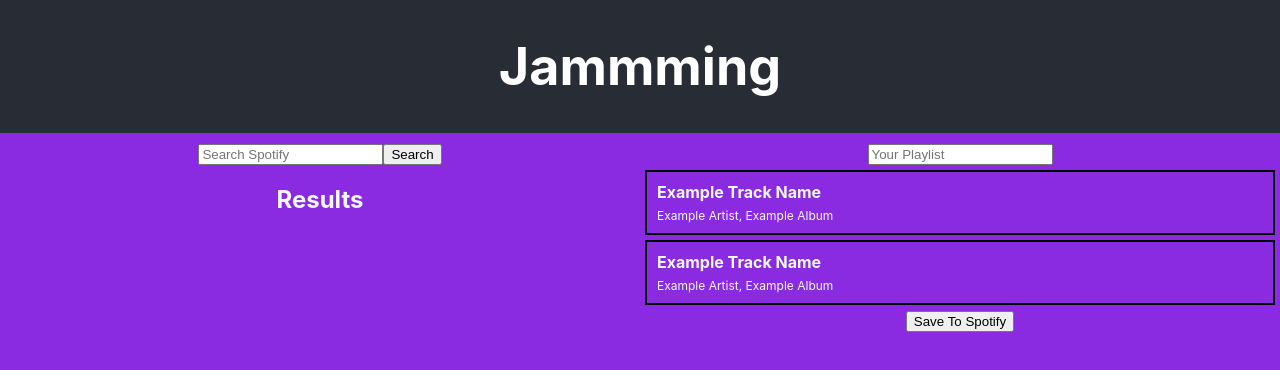
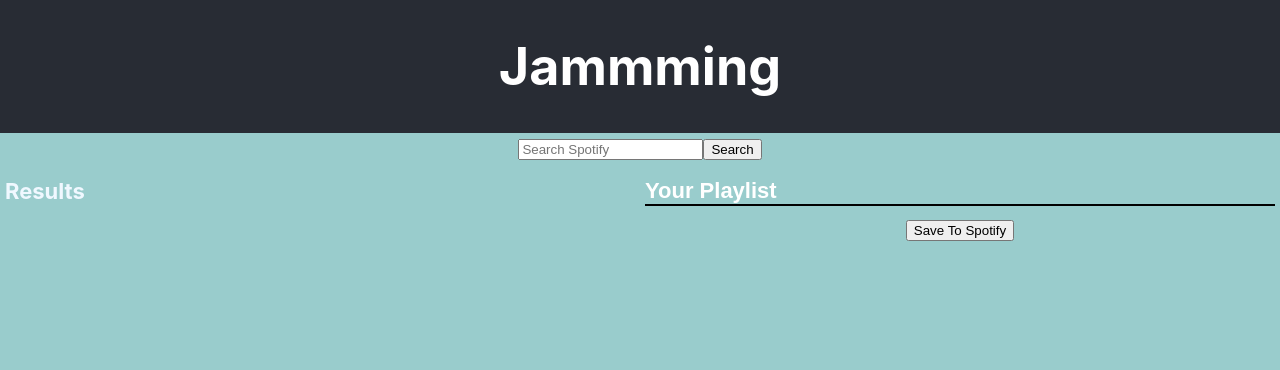
Before and after one commit to kelseymorsebrown/jammming, a React (Create React App) app: page / in a window 1280 px wide. Shown: the top 370 px of the page. Built offline with nearby package versions, Linux system fonts and the light colour scheme.

Commit message:
Implement playlist component and other styling updates

```diff
--- a/src/components/App/App.module.css
+++ b/src/components/App/App.module.css
@@ -2,13 +2,14 @@
   text-align: center;
   display: flex;
   flex-direction: column;
-  background-color: blueviolet;
+  background-color: rgb(153 204 204);
   height: 100%;
 }
 
 .header {
   background-color: #282c34;
   display: flex;
+  flex-direction: column;
   align-items: center;
   justify-content: center;
   font-size: calc(10px + 2vmin);
--- a/src/components/App/App.tsx
+++ b/src/components/App/App.tsx
@@ -1,4 +1,4 @@
-import React, {useState} from 'react';
+import React, { useState } from 'react';
 import styles from './App.module.css';
 import SearchBar from '../SearchBar/SearchBar';
 import SearchResults from '../SearchResults/SearchResults';
@@ -9,37 +9,29 @@ import Playlist from '../Playlist/Playlist';
 import { TrackData } from '../types'
 
 
-const mockTrack = {
+const mockTrack: TrackData = {
   "album": {
-    "href": "string",
     "id": "2up3OPMp9Tb4dAKM2erWXQ",
     "name": "Example Album",
     "type": "album",
-    "uri": "spotify:album:2up3OPMp9Tb4dAKM2erWXQ",
     "artists": [
       {
-        "href": "string",
         "id": "string",
         "name": "Example Artist",
         "type": "artist",
-        "uri": "string"
       }
     ]
   },
   "artists": [
     {
-      "href": "string",
       "id": "string",
       "name": "Example Artist",
       "type": "artist",
-      "uri": "string"
     }
   ],
-  "href": "string",
   "id": "string",
   "name": "Example Track Name",
   "type": "track",
-  "uri": "string"
 }
 
 const mockTrackList = [
@@ -49,8 +41,13 @@ const mockTrackList = [
 ]
 
 function App() {
+
   const [searchResults, setSearchResults] = useState<TrackData[] | null>([]);
   const [errorMessage, setErrorMessage] = useState<string | null>(null);
+  const [playlistName, setPlaylistName] = useState('');
+  const [playlistTracks, setPlaylistTracks] = useState<TrackData[]>([]);
+
+  const handlePlaylistNameChange = (e: React.ChangeEvent<HTMLInputElement>) => setPlaylistName(e.currentTarget.value);
 
   const searchSpotify = async (searchTerm: string) => {
 
@@ -61,6 +58,7 @@ function App() {
       const tracks = mockTrackList;
 
       setSearchResults(tracks);
+      setPlaylistTracks(tracks);
     }
 
     if (!searchResults) {
@@ -68,25 +66,29 @@ function App() {
     }
 
   };
+
   return (
     <div className={styles.App}>
       <header className={styles.header}>
         <h1>Jammming</h1>
       </header>
-      <main className={styles.wrapper}>
-          <div className={styles.colLeft}>
-          <SearchBar searchSpotify={searchSpotify} />
+      <main>
+                <SearchBar searchSpotify={searchSpotify} />
+
+        <div className={styles.wrapper}>
+        <div className={styles.colLeft}>
           {searchResults ? (
             <SearchResults tracks={searchResults} />
           ) : (
             <SearchErrorMessage errorMessage={errorMessage} />
           )
           }
-
-          </div>
-          <div className={styles.colRight}>
-            <Playlist />
-          </div>
+        </div>
+        <div className={styles.colRight}>
+          <div className={styles.BufferRow} />
+          <Playlist playlistName={playlistName} onChangePlaylistName={handlePlaylistNameChange} tracks={playlistTracks} />
+        </div>
+        </div>
       </main>
     </div>
   );
--- a/src/components/Playlist/Playlist.module.css
+++ b/src/components/Playlist/Playlist.module.css
@@ -1,3 +1,43 @@
 .Playlist {
-  margin-top: 10px;
+  display: block;
+  overflow: hidden;
 }
+
+.PlaylistName {
+  display: flex;
+  border-style: solid;
+  border-top: none;
+  border-left: none;
+  border-right: none;
+  border-bottom-width: 2px;
+  margin-left: 5px;
+  margin-right: 5px;
+  margin-top: 0.83em;
+  margin-bottom: 0.83em;
+
+  input {
+    background-color: transparent;
+    color: white;
+    font-weight: bold;
+    border-width: 0;
+    width: 100%;
+    font-size: calc(10px + 1.5vmin);
+    padding: 0;
+  }
+
+  h2 {
+    margin: 0;
+  }
+
+  input::placeholder {
+    color: white;
+  }
+
+  input:focus {
+    background-color: rgba(0, 0, 0, 0.25);
+  }
+
+  input:focus-visible {
+    outline: none;
+  }
+}
--- a/src/components/Playlist/Playlist.tsx
+++ b/src/components/Playlist/Playlist.tsx
@@ -3,52 +3,15 @@ import styles from './Playlist.module.css';
 import { TrackData } from '../types'
 import Tracklist from '../Tracklist/Tracklist';
 
-type AppProps = {
+type PlaylistProps = {
+  playlistName: string;
+  onChangePlaylistName: (e: React.ChangeEvent<HTMLInputElement>) => void;
   tracks: TrackData[];
 };
 
-const mockTrack = {
-  "album": {
-    "href": "string",
-    "id": "2up3OPMp9Tb4dAKM2erWXQ",
-    "name": "Example Album",
-    "type": "album",
-    "uri": "spotify:album:2up3OPMp9Tb4dAKM2erWXQ",
-    "artists": [
-      {
-        "href": "string",
-        "id": "string",
-        "name": "Example Artist",
-        "type": "artist",
-        "uri": "string"
-      }
-    ]
-  },
-  "artists": [
-    {
-      "href": "string",
-      "id": "string",
-      "name": "Example Artist",
-      "type": "artist",
-      "uri": "string"
-    }
-  ],
-  "href": "string",
-  "id": "string",
-  "name": "Example Track Name",
-  "type": "track",
-  "uri": "string"
-}
+function Playlist({ playlistName, onChangePlaylistName, tracks }: PlaylistProps) {
 
-const mockTrackList = [
-  mockTrack,
-  mockTrack
-]
-
-function Playlist() {
-
-  const [playlistName, setPlaylistName] = useState('');
-  const handleSearchTermChange = ( e: React.ChangeEvent<HTMLInputElement> ) => setPlaylistName(e.currentTarget.value);
+  const hasTracklist = tracks.length > 0
 
   const handleSubmit = (event: React.MouseEvent<HTMLButtonElement>) => {
     event.preventDefault();
@@ -58,14 +21,17 @@ function Playlist() {
 
   return (
     <div className={styles.Playlist}>
+      <div className={styles.PlaylistName}>
         <input
           type="text"
           name="title"
           id="title"
+          value={playlistName}
           placeholder="Your Playlist"
-        onChange={handleSearchTermChange}
+          onChange={onChangePlaylistName}
         />
-      <Tracklist tracks={mockTrackList} />
+      </div>
+      {hasTracklist ? <Tracklist tracks={tracks} /> : <div />}
       <button onClick={handleSubmit}>Save To Spotify</button>
     </div>
   )
--- a/src/components/SearchBar/SearchBar.module.css
+++ b/src/components/SearchBar/SearchBar.module.css
@@ -1,3 +1,3 @@
 .SearchBar {
-  margin-top: 10px;
+  margin: 5px;
 }
--- a/src/components/SearchBar/SearchBar.tsx
+++ b/src/components/SearchBar/SearchBar.tsx
@@ -1,10 +1,10 @@
 import React, { useState } from 'react';
 import styles from './SearchBar.module.css';
 
-type AppProps = {
+type SearchBarProps = {
   searchSpotify: Function;
 };
-function SearchBar({ searchSpotify }: AppProps) {
+function SearchBar({ searchSpotify }: SearchBarProps) {
   const [searchTerm, setSearchTerm] = useState('');
 
   const handleSearchTermChange = ( e: React.FormEvent<HTMLInputElement> ) => setSearchTerm(e.currentTarget.value);
@@ -27,7 +27,6 @@ function SearchBar({ searchSpotify }: AppProps) {
       />
         <input type="submit" value="Search" onClick={handleSubmit} />
       </form>
-      <p>{ searchTerm }</p>
     </div>
   )
 }
--- a/src/components/SearchResults/SearchResults.module.css
+++ b/src/components/SearchResults/SearchResults.module.css
@@ -1,3 +1,19 @@
 h2 {
   color:aliceblue;
+  font-size: calc(10px + 1.5vmin);
+  margin: 0;
 }
+
+.subhead {
+  display: flex;
+  margin-left: 5px;
+  margin-right: 5px;
+  margin-top: 0.83em;
+  margin-bottom: 0.83em;
+  border-style: solid;
+  border-top: none;
+  border-left: none;
+  border-right: none;
+  border-bottom-width: 2px;
+  border-color:  rgba(0, 0, 0, 0);
+}
--- a/src/components/SearchResults/SearchResults.tsx
+++ b/src/components/SearchResults/SearchResults.tsx
@@ -5,14 +5,16 @@ import Tracklist from '../Tracklist/Tracklist';
 // Import Types
 import { TrackData } from '../types'
 
-type AppProps = {
+type SearchResultsProps = {
   tracks: TrackData[];
 };
-function SearchResults({tracks}: AppProps) {
+function SearchResults({tracks}: SearchResultsProps) {
 
   return (
     <div className={styles.SearchResults}>
-      <h2>Results</h2>
+      <div className={styles.subhead}>
+        <h2>Results</h2>
+      </div>
       <Tracklist tracks={tracks} />
     </div>
   )
--- a/src/components/Tracklist/Tracklist.tsx
+++ b/src/components/Tracklist/Tracklist.tsx
@@ -3,17 +3,17 @@ import styles from './Tracklist.module.css';
 import Track from '../Track/Track'
 import { TrackData } from '../types'
 
-type AppProps = {
+type TracklistProps = {
   tracks: TrackData[];
 };
 
-function Tracklist({ tracks }: AppProps) {
-
+function Tracklist({ tracks }: TracklistProps) {
   const trackList = tracks.map((track, i) => {
     return <Track track={track} key={track.id + i} />;
   });
 
   return <div className={styles.TrackList}>{trackList}</div>
+
 }
 
 export default Tracklist;
--- a/src/components/types.ts
+++ b/src/components/types.ts
@@ -1,5 +1,6 @@
 export interface TrackData {
   name: string;
+  type: string;
   artists: Artist[];
   album: Album;
   id: string;
```
Lines whose indentation alone changed are shown as unchanged.
